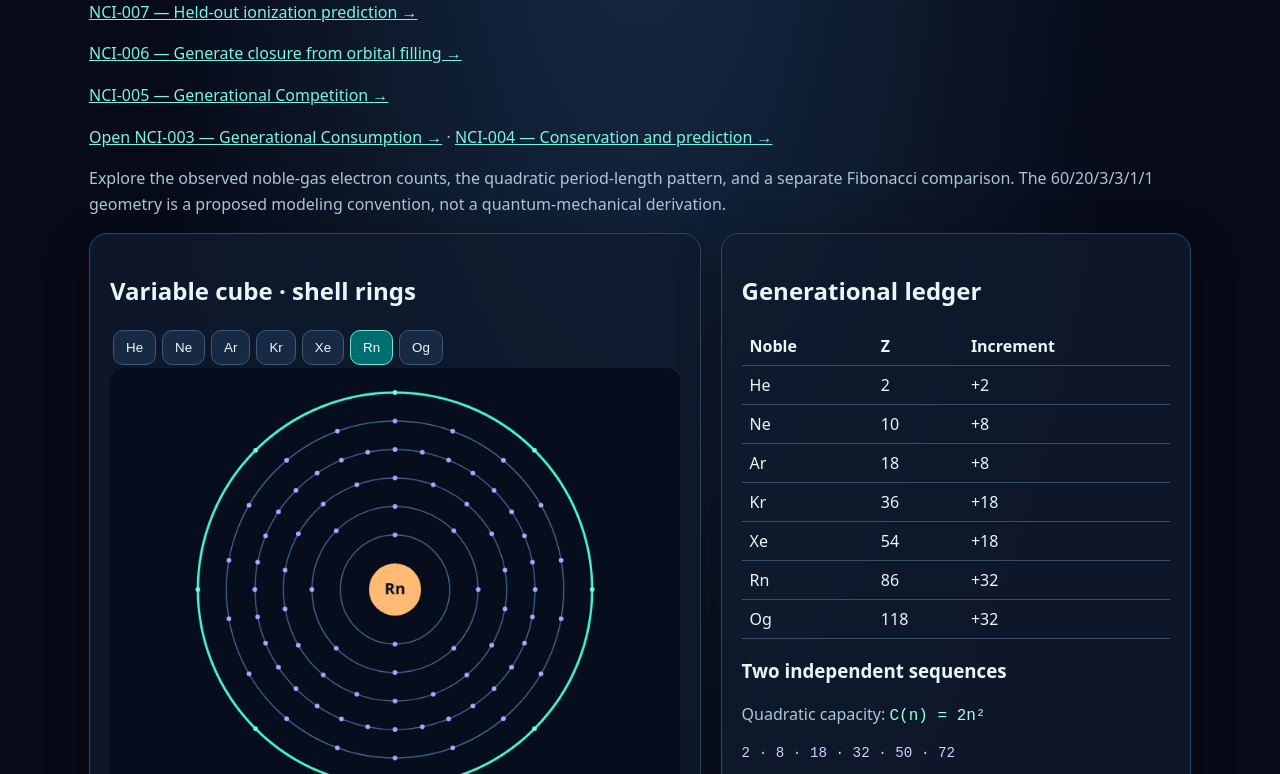
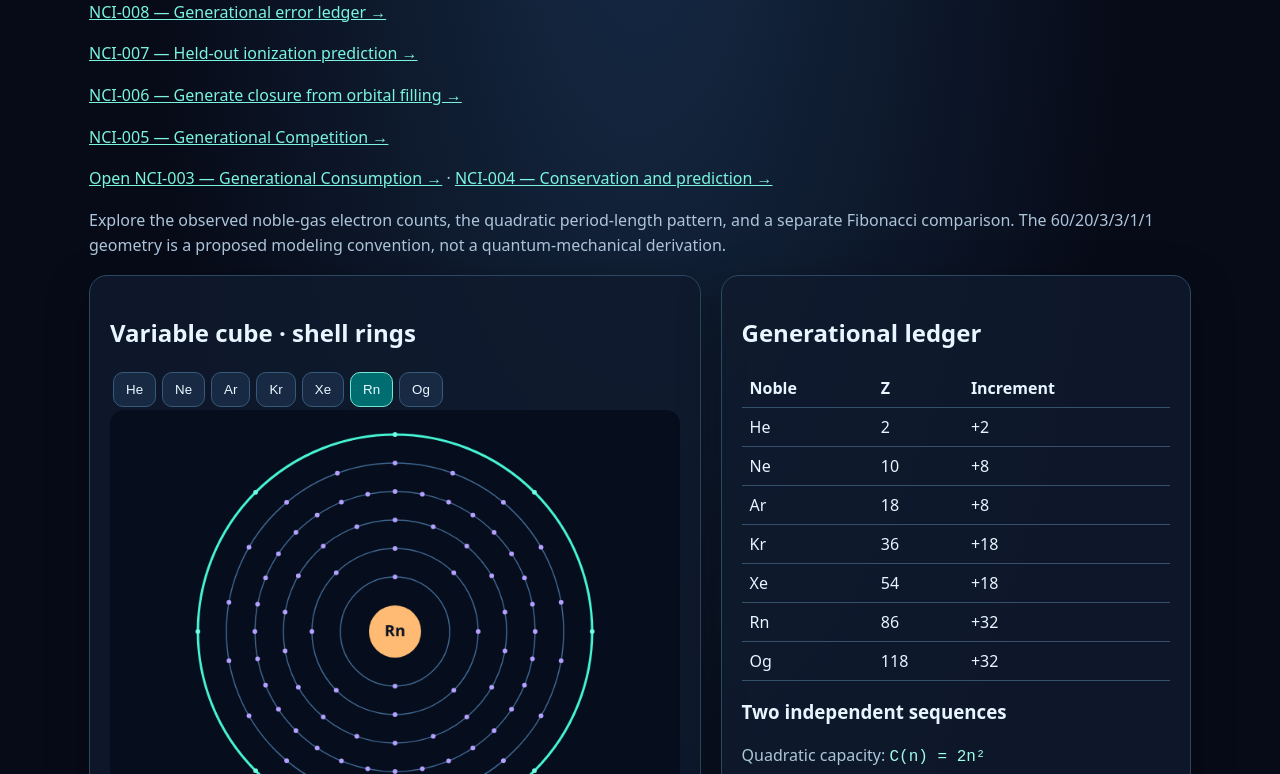
Before and after one commit to DavidWise01/zeptoverse, a plain HTML site: page index.html in a window 1280 px wide. Shown: the part 162-936 px from the top of the page. Drawn offline with Linux system fonts and the light colour scheme.

Commit message:
Link NCI-008 comparative error ledger from homepage

```diff
--- a/index.html
+++ b/index.html
@@ -12,7 +12,7 @@ pre{white-space:pre-wrap;color:#d6ccff;font-size:.89rem}a{color:#72f5df}table{bo
 small{color:#b6c5d5}#status{color:#77f5c9}footer{margin-top:22px;color:#8caac5}
 @media(max-width:760px){main{grid-template-columns:1fr}body{padding:14px}}
 </style></head><body><div class="top">DavidWise01 / zeptoverse · NCI-002</div>
-<h1>Noble Closure Laboratory</h1><p><a href="./prediction.html" style="color:#7af4df">NCI-007 — Held-out ionization prediction →</a></p><p><a href="./orbital-closure.html" style="color:#7af4df">NCI-006 — Generate closure from orbital filling →</a></p><p><a href="./competition.html" style="color:#7af4df">NCI-005 — Generational Competition →</a></p><p><a href="./consumption.html" style="color:#7af4df">Open NCI-003 — Generational Consumption →</a> · <a href="./conservation.html" style="color:#7af4df">NCI-004 — Conservation and prediction →</a></p>
+<h1>Noble Closure Laboratory</h1><p><a href="./error-ledger.html" style="color:#7af4df">NCI-008 — Generational error ledger →</a></p><p><a href="./prediction.html" style="color:#7af4df">NCI-007 — Held-out ionization prediction →</a></p><p><a href="./orbital-closure.html" style="color:#7af4df">NCI-006 — Generate closure from orbital filling →</a></p><p><a href="./competition.html" style="color:#7af4df">NCI-005 — Generational Competition →</a></p><p><a href="./consumption.html" style="color:#7af4df">Open NCI-003 — Generational Consumption →</a> · <a href="./conservation.html" style="color:#7af4df">NCI-004 — Conservation and prediction →</a></p>
 <p>Explore the observed noble-gas electron counts, the quadratic period-length pattern, and a separate Fibonacci comparison. The 60/20/3/3/1/1 geometry is a proposed modeling convention, not a quantum-mechanical derivation.</p>
 <main><section class="panel"><h2>Variable cube · shell rings</h2><div id="buttons" aria-label="Choose noble gas"></div>
 <canvas id="view" width="720" height="560" role="img" aria-label="Stylized concentric electron-shell diagram"></canvas>
```
